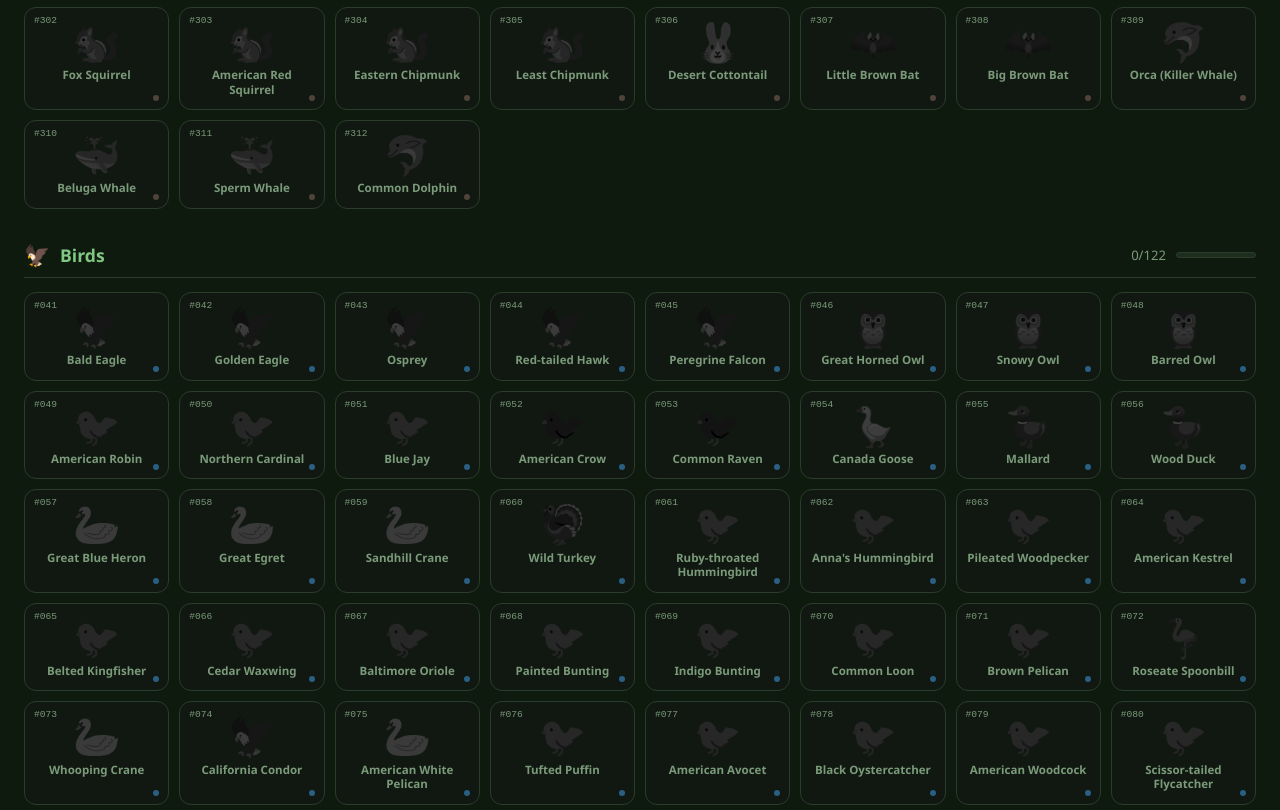
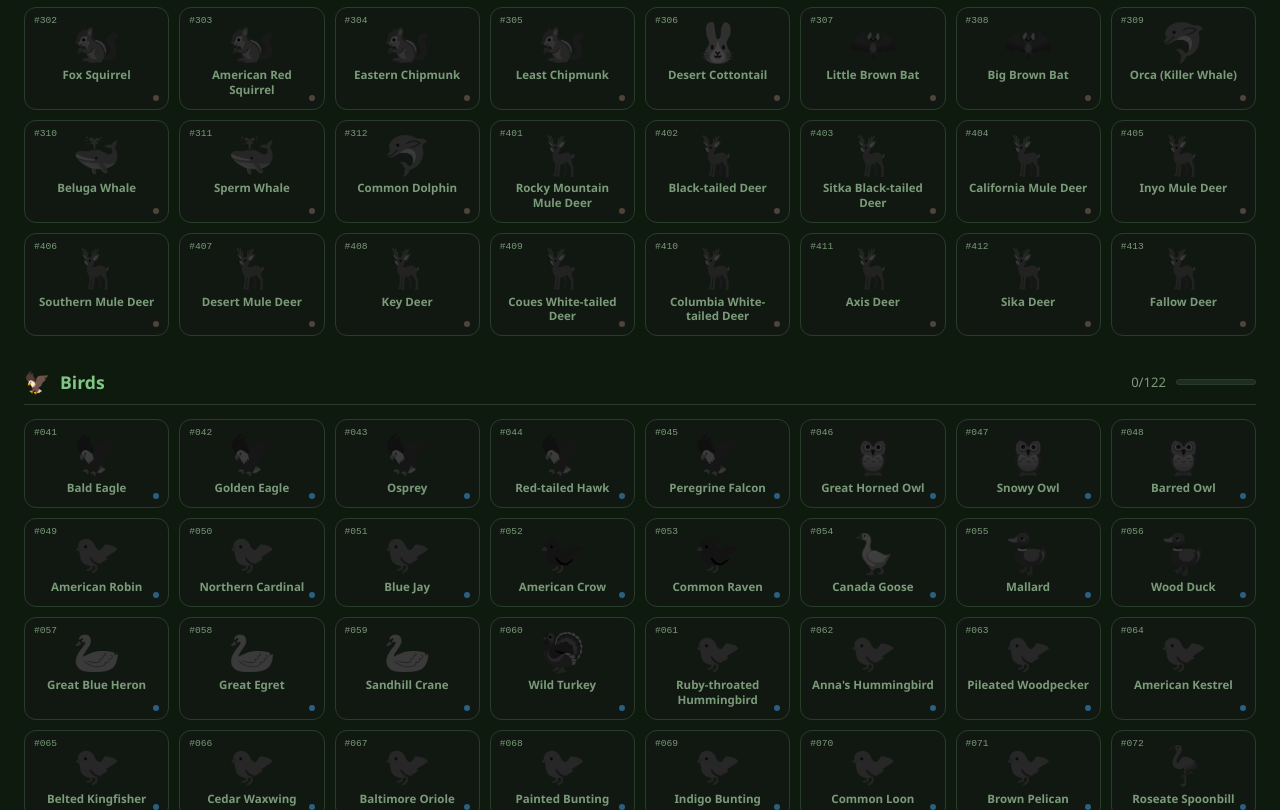
Before and after one commit to b0r3d0m/WildDex, a plain HTML site: page index.html in a window 1280 px wide. Shown: the part 1592-2402 px from the top of the page. Drawn offline with Linux system fonts and the light colour scheme.

Commit message:
Add Multiple Deer Species

```diff
--- a/index.html
+++ b/index.html
@@ -1077,6 +1077,25 @@ const ANIMALS = [
   { id:398,name:'Northern Quahog (Hard Clam)',sci:'Mercenaria mercenaria',   cat:'insect',    emoji:'🐚', range:'Atlantic coast', desc:'The clam of New England clam chowder and the raw bar. Its purple-edged shells were carved by Indigenous peoples into wampum beads used as currency and for ceremonial belts. Grows extremely slowly—large individuals may be 40 years old.' },
   { id:399,name:'Zebra Mussel',           sci:'Dreissena polymorpha',        cat:'insect',    emoji:'🐚', range:'Great Lakes & Mississippi basin (invasive)', desc:'An invasive mussel from Eastern Europe that arrived in ballast water in 1988 and has colonized thousands of miles of US waterways. A single mussel filters a liter of water daily—so thoroughly it starves native fish of plankton.' },
   { id:400,name:'Sea Lamprey',            sci:'Petromyzon marinus',          cat:'fish',      emoji:'🐟', range:'Great Lakes, Atlantic coast rivers', desc:'A jawless parasite with a circular mouth lined with rows of teeth that latches onto fish and rasps through scales to feed on blood and body fluids. Native to the Atlantic, it devastated Great Lakes fisheries after invading through the Erie Canal.' },
+
+  // ── DEER — Mule Deer subspecies ──
+  { id:401,name:'Rocky Mountain Mule Deer',    sci:'Odocoileus hemionus hemionus',       cat:'mammal', emoji:'🦌', range:'Rocky Mountains, Great Basin, Great Plains', desc:'The most widespread mule deer subspecies, named for its large mule-like ears. Bucks grow forked (dichotomous) antlers that branch equally, unlike the tined rack of white-tailed deer. Famous for its stiff-legged bounding gait called "stotting" when fleeing predators.' },
+  { id:402,name:'Black-tailed Deer',           sci:'Odocoileus hemionus columbianus',    cat:'mammal', emoji:'🦌', range:'Pacific coast from California to British Columbia', desc:'A subspecies of mule deer adapted to the dense coastal forests of the Pacific Northwest. Distinguished by a tail that is entirely black or brown on top rather than white-sided. More secretive and solitary than its inland relatives.' },
+  { id:403,name:'Sitka Black-tailed Deer',     sci:'Odocoileus hemionus sitkensis',      cat:'mammal', emoji:'🦌', range:'Southeast Alaska, Pacific Northwest coast', desc:'The smallest mule deer subspecies, stocky and dark-colored for life in the dense rainforests of coastal Alaska and British Columbia. An incredibly important food source for Indigenous peoples of the Pacific Northwest coast.' },
+  { id:404,name:'California Mule Deer',        sci:'Odocoileus hemionus californicus',   cat:'mammal', emoji:'🦌', range:'Central and coastal California', desc:'Found throughout the foothills and mountains of central California. Makes altitudinal migrations—moving to higher elevations in summer and returning to lower foothills in winter—following the green-up of grasses and forbs.' },
+  { id:405,name:'Inyo Mule Deer',              sci:'Odocoileus hemionus inyoensis',      cat:'mammal', emoji:'🦌', range:'Eastern Sierra Nevada, Inyo and Mono Counties, CA', desc:'A subspecies restricted to the arid Great Basin slopes of California\'s eastern Sierra Nevada. Undertakes one of the longest mule deer migrations in the US, traveling up to 150 miles between Inyo County winter range and high Sierra summer range.' },
+  { id:406,name:'Southern Mule Deer',          sci:'Odocoileus hemionus fuliginatus',    cat:'mammal', emoji:'🦌', range:'Southern California, Baja California', desc:'Occupies the chaparral and coastal sage scrub of southern California. Smaller and darker than Rocky Mountain mule deer, well adapted to the hot, dry summers of Southern California\'s shrublands.' },
+  { id:407,name:'Desert Mule Deer',            sci:'Odocoileus hemionus crooki',         cat:'mammal', emoji:'🦌', range:'Chihuahuan Desert — southwestern Texas, New Mexico, Arizona', desc:'A pale, long-legged subspecies adapted to the scorching Chihuahuan Desert. Forages at dawn and dusk to avoid peak heat and can go extended periods without free water, obtaining moisture from succulent plants like prickly pear cactus.' },
+
+  // ── DEER — White-tailed Deer subspecies ──
+  { id:408,name:'Key Deer',                    sci:'Odocoileus virginianus clavium',     cat:'mammal', emoji:'🦌', range:'Florida Keys only', desc:'The world\'s smallest white-tailed deer—a full-grown buck stands only 32 inches at the shoulder. Endangered and found only in the lower Florida Keys, where roughly 1,000 individuals survive. Swims freely between islands and has adapted to brackish water sources.' },
+  { id:409,name:'Coues White-tailed Deer',     sci:'Odocoileus virginianus couesi',      cat:'mammal', emoji:'🦌', range:'Sky islands of Arizona, New Mexico, and west Texas', desc:'A small, pale subspecies of the desert Southwest, known to trophy hunters as the "Arizona Gray Ghost" for its habit of vanishing silently into rocky terrain. Hunted in the same mountain sky islands as the elegant trogon and coati.' },
+  { id:410,name:'Columbia White-tailed Deer',  sci:'Odocoileus virginianus leucurus',    cat:'mammal', emoji:'🦌', range:'Lower Columbia River, Washington & Oregon', desc:'One of the rarest deer subspecies in North America, listed as endangered. A small, isolated population survives near the Columbia River estuary after decades of habitat loss. Conservation efforts have stabilized but not fully recovered the population.' },
+
+  // ── DEER — Introduced species ──
+  { id:411,name:'Axis Deer',                   sci:'Axis axis',                          cat:'mammal', emoji:'🦌', range:'Texas Hill Country; Hawaii', desc:'Native to India and introduced to Texas in the 1930s, the axis deer is now one of the most abundant exotic ungulates in the US with over 125,000 individuals in the Hill Country alone. Its year-round spotted coat makes it arguably the most beautiful deer in the world.' },
+  { id:412,name:'Sika Deer',                   sci:'Cervus nippon',                      cat:'mammal', emoji:'🦌', range:'Maryland (Assateague Island), Virginia, Texas', desc:'An Asian deer with a spotted summer coat and distinctive high-pitched bark. The herd on Maryland\'s Assateague Island has been established since the 1920s and is now so large it is managed like a native species, coexisting with the famous Assateague wild ponies.' },
+  { id:413,name:'Fallow Deer',                 sci:'Dama dama',                          cat:'mammal', emoji:'🦌', range:'Scattered feral populations, primarily Texas', desc:'A European deer with palmate antlers (flat and shovel-shaped like a moose) and a vivid spotted coat. Introduced widely across Texas ranches for hunting and has established feral populations. The most variable coat color of any deer—ranging from white to nearly black.' },
 ];
 
 // ── State regions ─────────────────────────────────────────────────────────
@@ -1529,6 +1548,20 @@ const ANIMAL_STATES = {
   398:_ATL,
   399:['MN','WI','MI','OH','IN','IL','PA','NY','IA','MO','KS','NE','SD','ND','OK','AR','LA','TN','KY','WV','VA','MD','DE','NJ','CT','RI','MA'],
   400:u(['MN','WI','MI','OH','IN','IL','PA','NY','IA','MO','KS','NE','SD','ND'],_ATL),
+  // ── Deer ──
+  401:['MT','ID','WY','CO','UT','NV','AZ','NM','ND','SD','NE','KS','OK','TX','OR','WA','CA'],
+  402:['CA','OR','WA'],
+  403:['WA','OR','AK'],
+  404:['CA'],
+  405:['CA'],
+  406:['CA'],
+  407:['TX','NM','AZ'],
+  408:['FL'],
+  409:['AZ','NM','TX'],
+  410:['WA','OR'],
+  411:['TX','HI'],
+  412:['MD','VA','TX'],
+  413:['TX'],
 };
 
 // ── App State ──────────────────────────────────────────────────────────────
```
